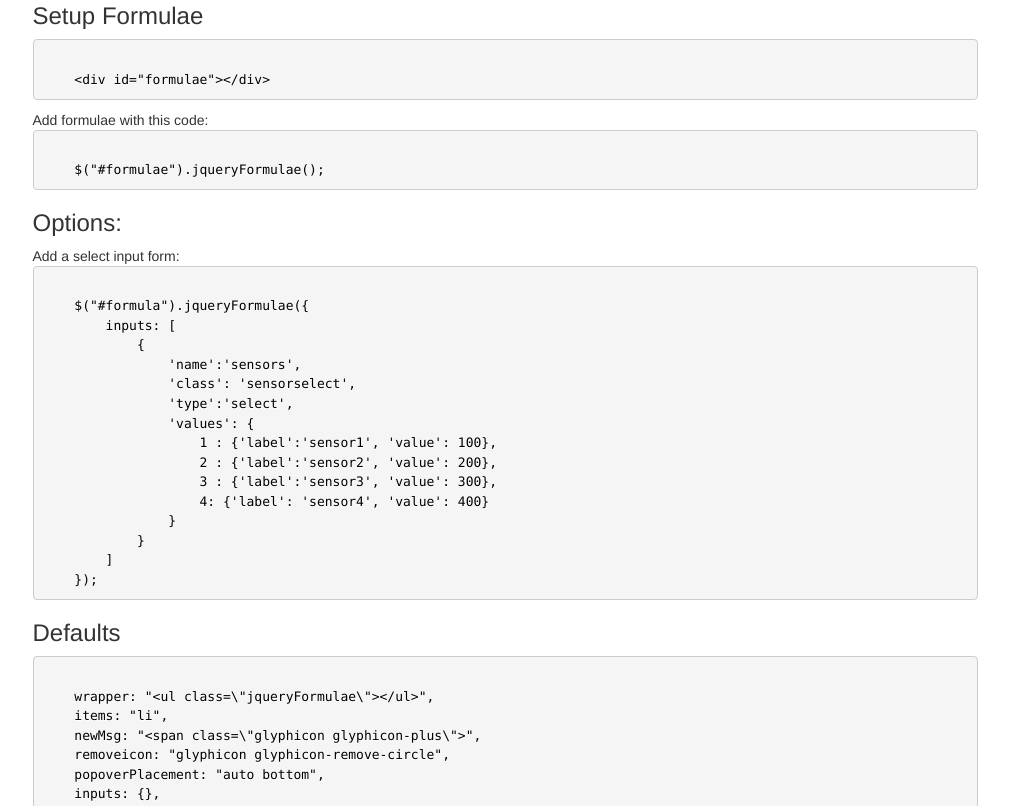
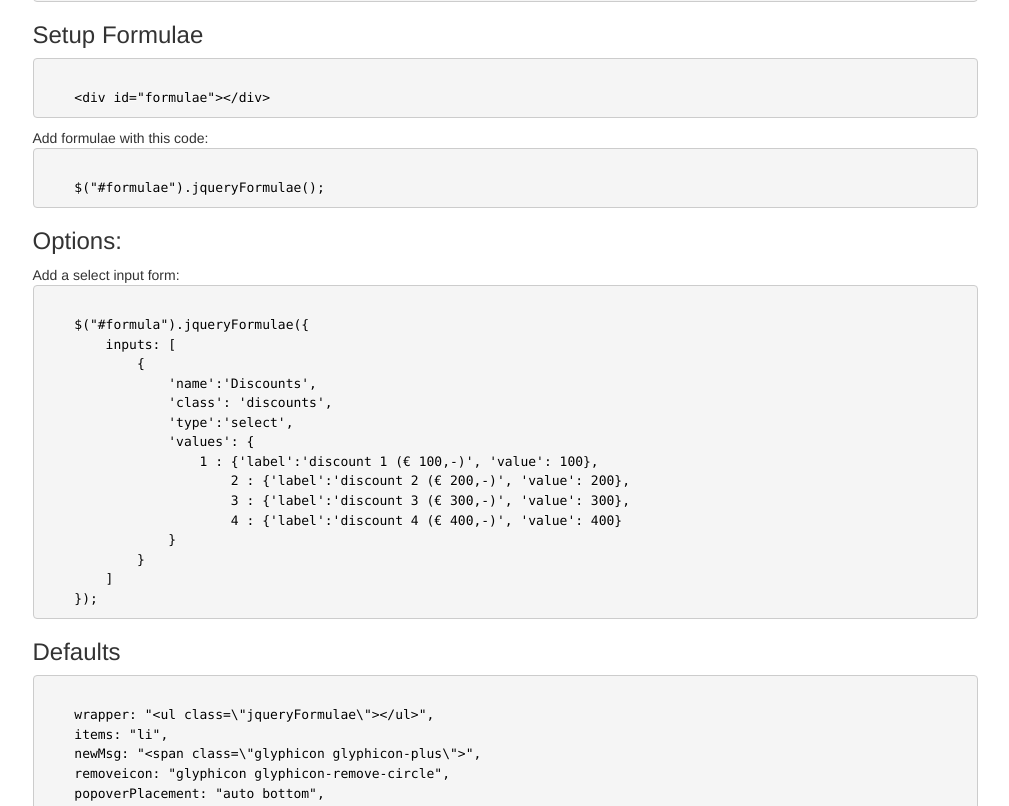
Before and after one commit to Roywcm/jqueryFormulae, a plain HTML site: page index.html in a window 1280 px wide. Shown: the part 1011-1817 px from the top of the page, without its empty margins (135-1144 px from the left). Drawn offline with nearby package versions, Linux system fonts and the light colour scheme.

Commit message:
improved

```diff
--- a/index.html
+++ b/index.html
@@ -14,14 +14,14 @@
                 $("#formula").jqueryFormulae({
                     inputs: [
                         {
-                            'name': 'sensors',
-                            'class': 'sensorselect',
-                            'type': 'select',
+                            'name':'Discounts',
+                            'class': 'discounts',
+                            'type':'select',
                             'values': {
-                                1: {'label': 'sensor1', 'value': 100},
-                                2: {'label': 'sensor2', 'value': 200},
-                                3: {'label': 'sensor3', 'value': 300},
-                                4: {'label': 'sensor4', 'value': 400}
+                                1 : {'label':'discount 1 (&#8364; 100,-)', 'value': 100},
+                                2 : {'label':'discount 2 (&#8364; 200,-)', 'value': 200},
+                                3 : {'label':'discount 3 (&#8364; 300,-)', 'value': 300},
+                                4 : {'label':'discount 4 (&#8364; 400,-)', 'value': 400}
                             }
                         },
                         {
@@ -80,7 +80,7 @@
                     <h1>Installation and usage</h1>
                 </div>
 
-<p>Small plugin for building formulas with your own static values like sensor values or product prices. You can add multiple select options with integer values to build a formula on.</p>
+<p class="lead">Small plugin for building formulas with your own static values like sensor values or product prices. You can add multiple select options with integer values to build a formula on.</p>
 
 <h3>Installation: Bower</h3>
 
@@ -119,14 +119,14 @@ Add a select input form:
 	$("#formula").jqueryFormulae({
 	    inputs: [
 	        {
-	            'name':'sensors',
-	            'class': 'sensorselect',
+	            'name':'Discounts',
+	            'class': 'discounts',
 	            'type':'select',
 	            'values': {
-	                1 : {'label':'sensor1', 'value': 100},
-	                2 : {'label':'sensor2', 'value': 200},
-	                3 : {'label':'sensor3', 'value': 300},
-	                4: {'label': 'sensor4', 'value': 400}
+	                1 : {'label':'discount 1 (&#8364; 100,-)', 'value': 100},
+                        2 : {'label':'discount 2 (&#8364; 200,-)', 'value': 200},
+                        3 : {'label':'discount 3 (&#8364; 300,-)', 'value': 300},
+                        4 : {'label':'discount 4 (&#8364; 400,-)', 'value': 400}
 	            }
 	        }
 	    ]
```
